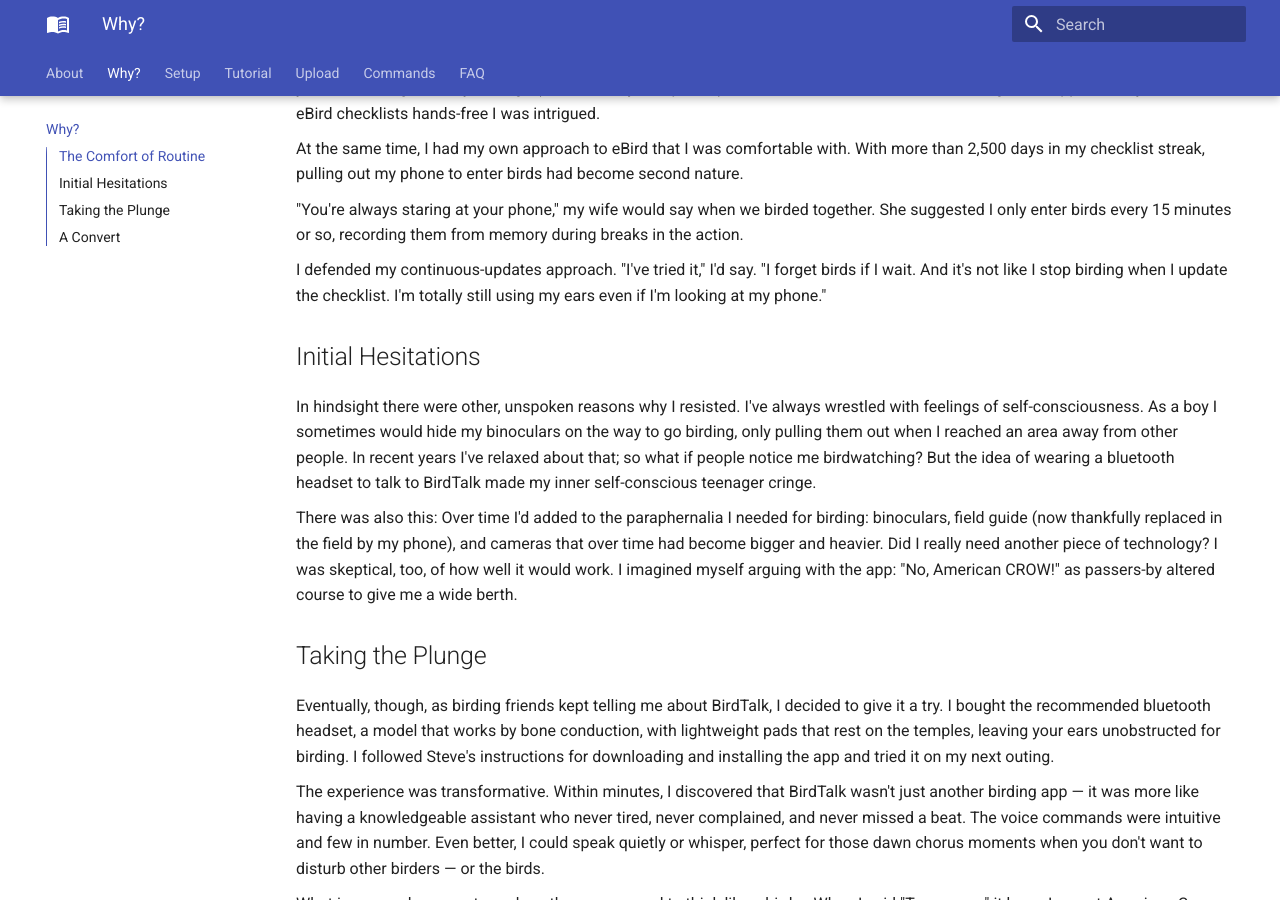
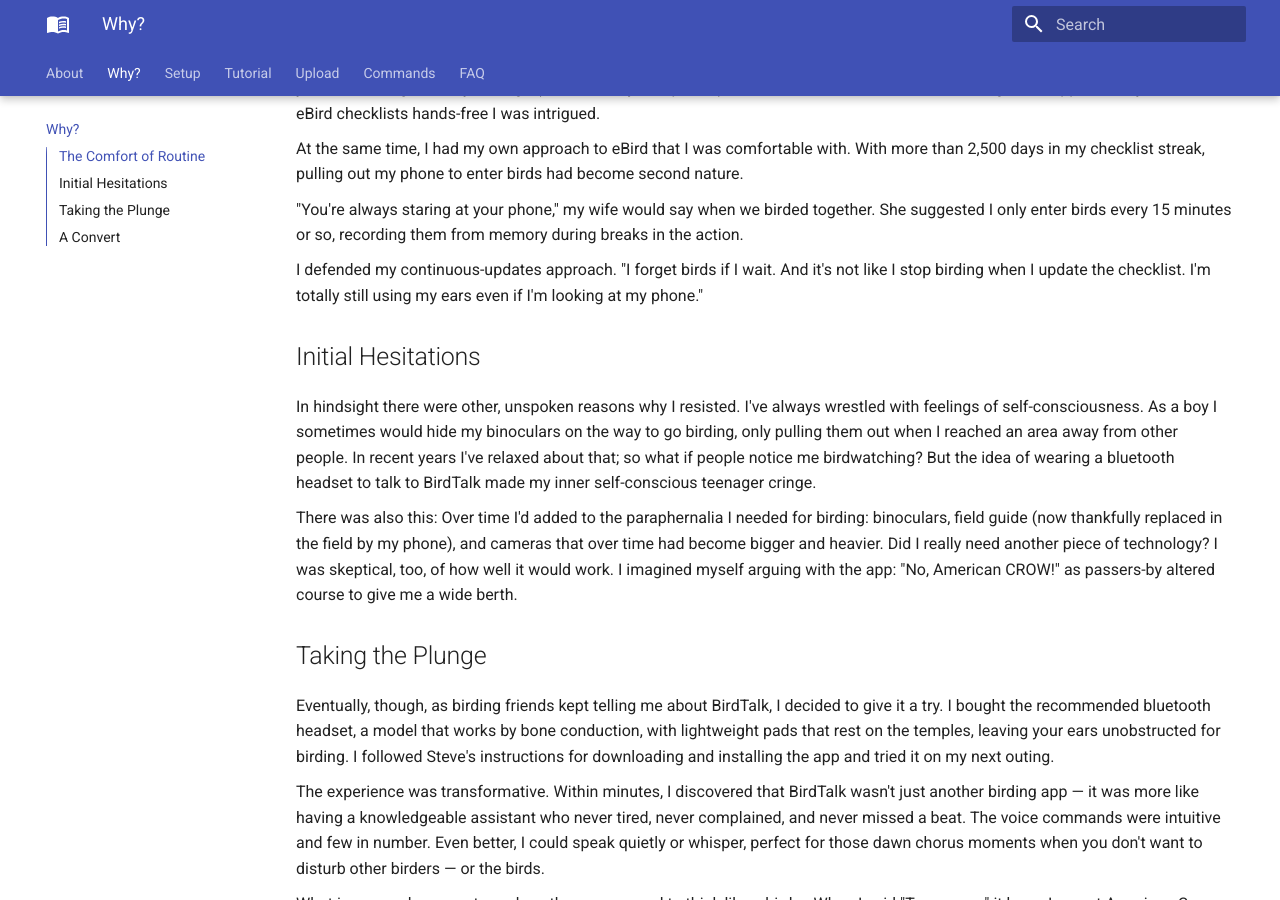
Before and after one commit to johncallender/birdtalk-docs, an MkDocs documentation site: the page built from docs/testimonial.md, in a window 1280 px wide and 900 px high, scrolled down 324 px. Built offline with MkDocs 1.6.1 and Material for MkDocs 9.7.7, drawn with Linux system fonts in a browser that asks for light colours.

Commit message:
small edit for clarity

```diff
--- a/docs/testimonial.md
+++ b/docs/testimonial.md
@@ -11,7 +11,7 @@
 
 "You're always staring at your phone," my wife would say when we birded together. She suggested I only enter birds every 15 minutes or so, recording them from memory during breaks in the action.
 
-I defended my continuous-updates approach. "I've tried it," I'd say. "I forget birds if I wait. And it's not like I stop birding when I update the checklist. I'm totally still using my ears even if I'm looking at my phone."
+I defended my continuous-updates approach. "I forget birds if I wait. And it's not like I stop birding when I update the checklist. I'm totally still using my ears even if I'm looking at my phone."
 
 ## Initial Hesitations
 
```
